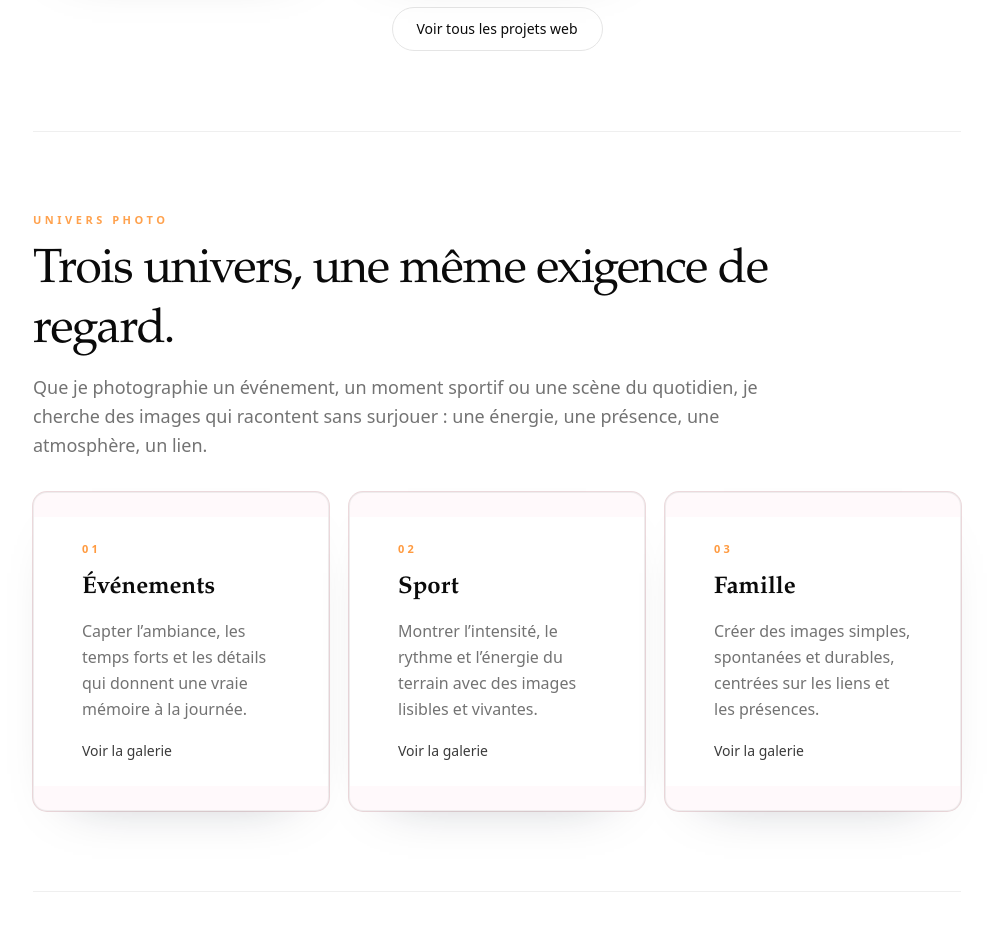
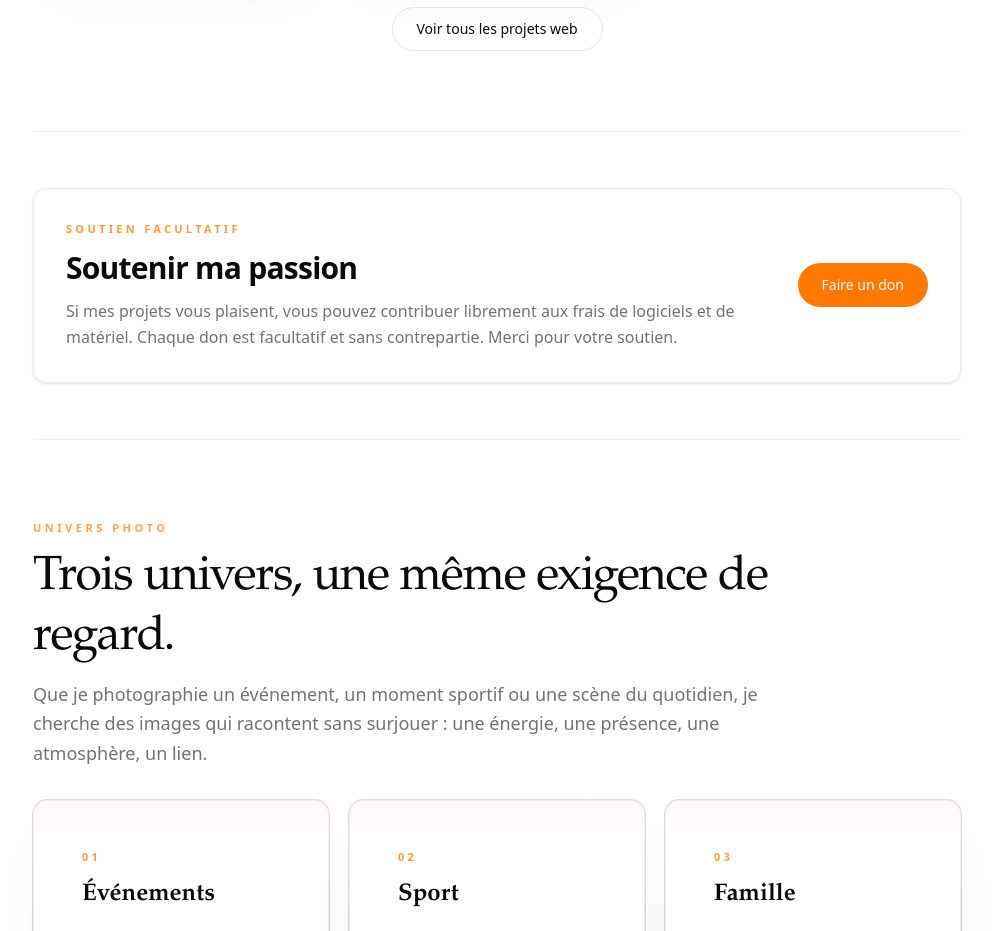
Before and after one commit to jesared/jesared-refonte, a Next.js app: page / in a window 1280 px wide. Shown: the part 2620-3551 px from the top of the page, without its empty margins (143-1136 px from the left). Built offline with nearby package versions, Linux system fonts and the light colour scheme; no server answers.

Commit message:
Add optional passion support links

```diff
--- a/app/acces-clients/page.tsx
+++ b/app/acces-clients/page.tsx
@@ -4,10 +4,7 @@ import Script from "next/script";
 
 import { PageContainer } from "@/components/layout";
 import { Card, CardContent, CardHeader, CardTitle, Reveal } from "@/components/ui";
-
-const paypalDonateUrl =
-  process.env.NEXT_PUBLIC_PAYPAL_DONATE_URL ??
-  "https://www.paypal.com/donate?hosted_button_id=7X4G2TKAQC2Q4";
+import { donationUrl } from "@/lib/donation";
 
 export const metadata: Metadata = {
   title: "Galeries photo",
@@ -36,7 +33,7 @@ export default function AccesClientsPage() {
                 Voir les galeries
               </Link>
               <Link
-                href={paypalDonateUrl}
+                href={donationUrl}
                 target="_blank"
                 rel="noreferrer"
                 className="inline-flex h-11 items-center justify-center rounded-md border bg-background px-6 text-sm font-medium transition-colors hover:bg-accent hover:text-accent-foreground focus-visible:outline-none focus-visible:ring-2 focus-visible:ring-ring"
@@ -91,15 +88,15 @@ export default function AccesClientsPage() {
           <div className="rounded-3xl border border-border/70 bg-card/95 p-8 text-center shadow-sm">
             <p className="text-[11px] font-semibold uppercase tracking-[0.3em] text-primary/70">Soutien</p>
             <h2 className="mt-3 text-2xl font-semibold tracking-tight sm:text-3xl">
-              Soutenir la mise a disposition des photos
+              Soutenir ma passion
             </h2>
             <p className="mx-auto mt-3 max-w-2xl text-sm leading-relaxed text-muted-foreground sm:text-base">
-              Si les photos te plaisent et que tu les utilises, tu peux faire un don selon tes moyens. Cela aide a
-              continuer a produire du contenu de qualite et a le proposer librement.
+              Votre don est libre et sans contrepartie. Il contribue aux frais de logiciels et de matériel utilisés
+              pour mes projets photo et web. Merci pour votre soutien.
             </p>
             <div className="mt-6">
               <Link
-                href={paypalDonateUrl}
+                href={donationUrl}
                 target="_blank"
                 rel="noreferrer"
                 className="inline-flex h-11 items-center justify-center rounded-md bg-primary px-6 text-sm font-medium text-primary-foreground transition-colors hover:bg-primary/90 focus-visible:outline-none focus-visible:ring-2 focus-visible:ring-ring"
--- a/app/labs/page.tsx
+++ b/app/labs/page.tsx
@@ -2,6 +2,7 @@ import Image from "next/image";
 import Link from "next/link";
 
 import { PageContainer } from "@/components/layout";
+import { SupportPassion } from "@/components/support-passion";
 import { Card, CardContent, CardDescription, CardHeader, CardTitle, SectionTitle, Reveal } from "@/components/ui";
 import { cn } from "@/lib/utils";
 import { labProjects } from "@/lib/labs-data";
@@ -78,6 +79,7 @@ export default function LabsPage() {
           </div>
         </section>
       </Reveal>
+      <SupportPassion />
     </PageContainer>
   );
 }
--- a/app/page.tsx
+++ b/app/page.tsx
@@ -2,6 +2,7 @@ import Image from "next/image";
 import Link from "next/link";
 
 import { PageContainer } from "@/components/layout";
+import { SupportPassion } from "@/components/support-passion";
 import { Card, CardContent, CardDescription, CardHeader, CardTitle, Reveal } from "@/components/ui";
 import { cn } from "@/lib/utils";
 
@@ -258,6 +259,8 @@ export default function Home() {
           </section>
         </Reveal>
 
+        <SupportPassion />
+
         <Reveal delay={140}>
           <section className="border-t border-border/60 py-16 sm:py-20">
             <div className="mb-8 max-w-3xl space-y-3">
--- /dev/null
+++ b/components/support-passion.tsx
@@ -0,0 +1,33 @@
+import Link from "next/link";
+
+import { Card } from "@/components/ui";
+import { donationUrl } from "@/lib/donation";
+
+export function SupportPassion() {
+  return (
+    <section className="border-t border-border/60 py-12 sm:py-14">
+      <Card className="border-border/70 bg-card/80 p-6 shadow-sm sm:p-8">
+        <div className="grid gap-6 sm:grid-cols-[1fr_auto] sm:items-center">
+          <div className="max-w-2xl space-y-3">
+            <p className="text-[11px] font-semibold uppercase tracking-[0.3em] text-primary/75">
+              Soutien facultatif
+            </p>
+            <h2 className="text-2xl font-semibold tracking-tight sm:text-3xl">Soutenir ma passion</h2>
+            <p className="text-sm leading-relaxed text-muted-foreground sm:text-base">
+              Si mes projets vous plaisent, vous pouvez contribuer librement aux frais de logiciels et de matériel.
+              Chaque don est facultatif et sans contrepartie. Merci pour votre soutien.
+            </p>
+          </div>
+          <Link
+            href={donationUrl}
+            target="_blank"
+            rel="noreferrer"
+            className="inline-flex h-11 items-center justify-center rounded-full bg-primary px-6 text-sm font-medium text-primary-foreground transition-colors hover:bg-primary/90 focus-visible:outline-none focus-visible:ring-2 focus-visible:ring-ring"
+          >
+            Faire un don
+          </Link>
+        </div>
+      </Card>
+    </section>
+  );
+}
--- /dev/null
+++ b/lib/donation.ts
@@ -0,0 +1,3 @@
+export const donationUrl =
+  process.env.NEXT_PUBLIC_PAYPAL_DONATE_URL ??
+  "https://www.paypal.com/donate?hosted_button_id=7X4G2TKAQC2Q4";
```
